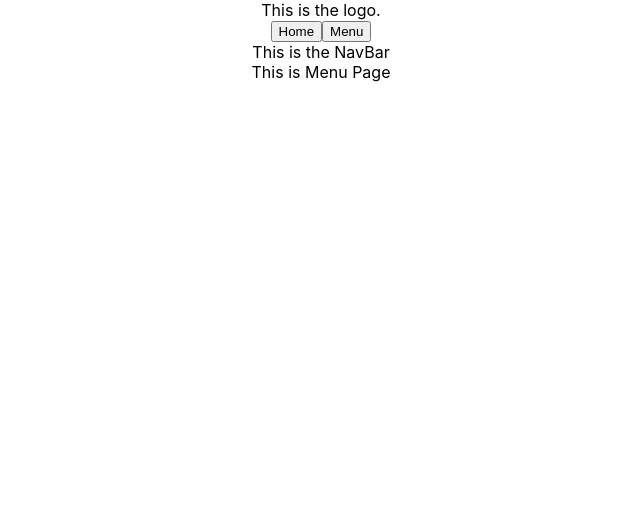
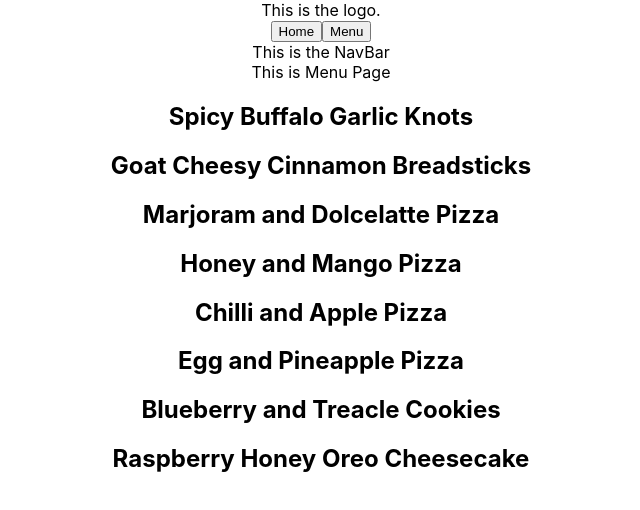
Before and after one commit to ggroshansii/js-react-restaurant-app, a React (Create React App) app: page / in a window 1280 px wide. Both pictures are taken after a click on the button "Menu". Shown: the top 510 px of the page, without its empty margins (319-959 px from the left). Built offline with nearby package versions, Linux system fonts and the light colour scheme.

Commit message:
capitalized menu item names in JSON

```diff
--- a/src/components/MenuItem/MenuItem.jsx
+++ b/src/components/MenuItem/MenuItem.jsx
@@ -1,10 +1,10 @@
 
 import './MenuItem.css';
 
-function MenuItem() {
+function MenuItem(props) {
   return (
     <div>
-
+        <h2>{props.name}</h2>
     </div>
   );
 }
--- a/src/components/MenuItemList/MenuItemList.jsx
+++ b/src/components/MenuItemList/MenuItemList.jsx
@@ -7,7 +7,7 @@ function MenuItemList(props) {
     <div>
       {console.log(props.MenuUtility)}
       {props.MenuUtility.menu.map(element => {
-          return <MenuItem {...element}/>
+          return <MenuItem key={element.id} {...element}/>
       })}
     </div>
   );
--- a/src/utility.json
+++ b/src/utility.json
@@ -37,7 +37,7 @@
             "id": 1
         },
         {
-            "name": "Marjoram and dolcelatte pizza",
+            "name": "Marjoram and Dolcelatte Pizza",
             "ingredients": [
                 "docelatte",
                 "marjoram",
@@ -55,7 +55,7 @@
             "id": 2
         },
         {
-            "name": "Honey and mango pizza",
+            "name": "Honey and Mango Pizza",
             "ingredients": [
                 "mango",
                 "honey",
@@ -73,7 +73,7 @@
             "id": 3
         },
         {
-            "name": "Chilli and apple pizza",
+            "name": "Chilli and Apple Pizza",
             "ingredients": [
                 "apple",
                 "chili",
@@ -91,7 +91,7 @@
             "id": 4
         },
         {
-            "name": "Egg and Pineapple pizza",
+            "name": "Egg and Pineapple Pizza",
             "ingredients": [
                 "Pineapple",
                 "egg",
```
